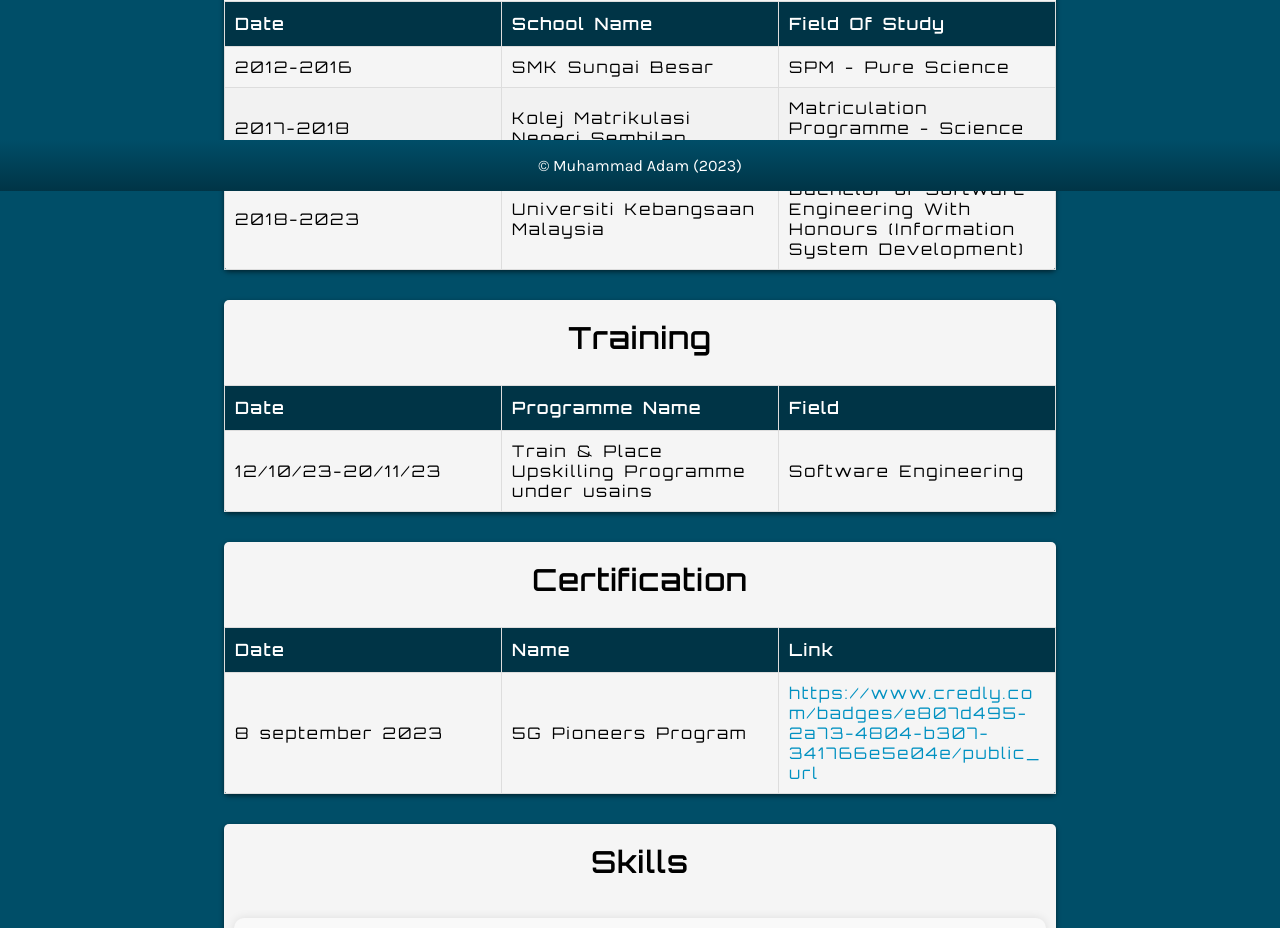
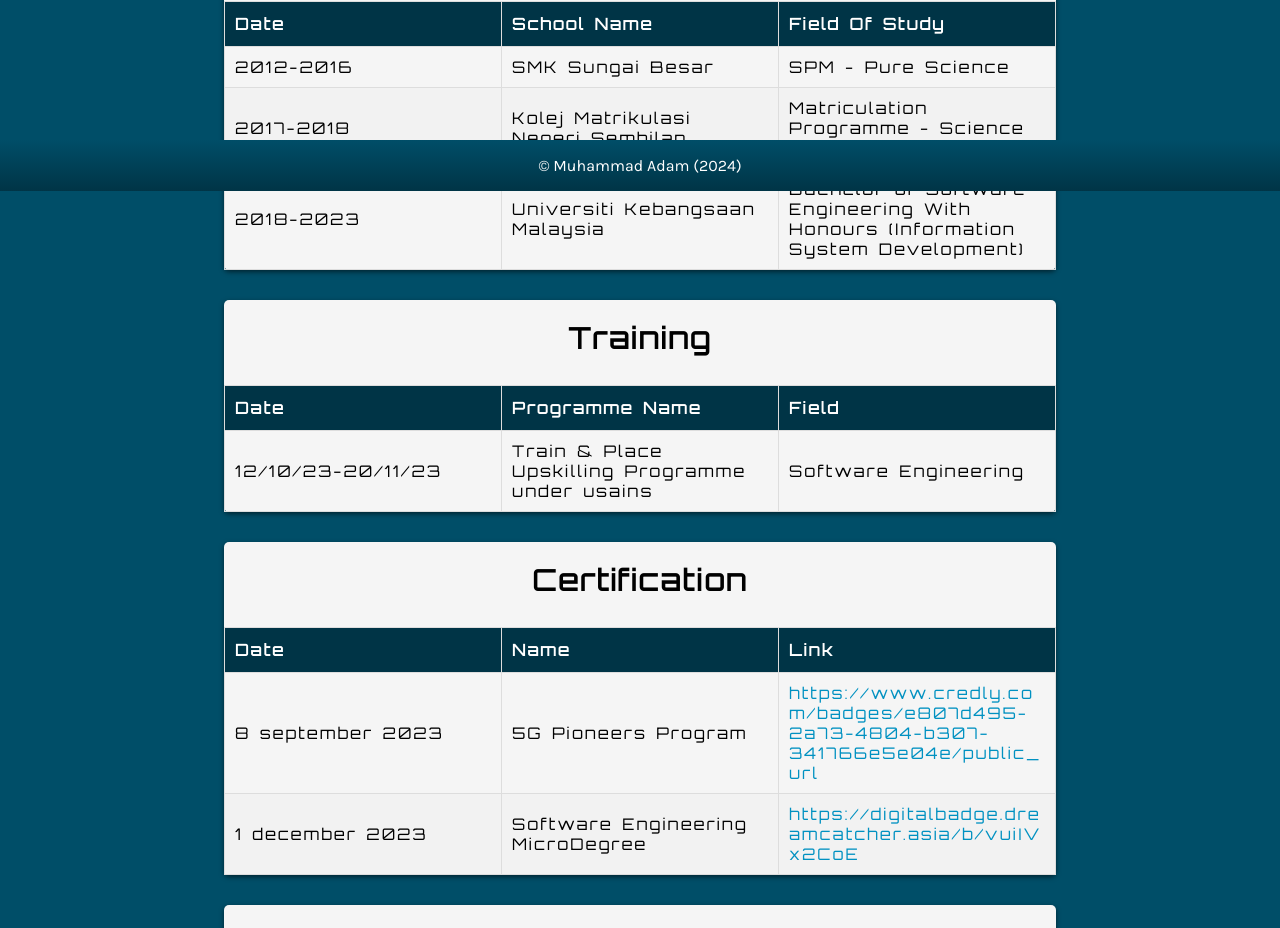
Before and after one commit to Ryuuchi53/portfolio, a React (Create React App) app: page /about in a window 1280 px wide. Shown: the part 612-1540 px from the top of the page. Built offline with nearby package versions, Linux system fonts and the light colour scheme.

Commit message:
update footer and update cert

```diff
--- a/src/Footer.js
+++ b/src/Footer.js
@@ -2,7 +2,7 @@ export default function Footer() {
     return (
         <footer>
             <div className="footer-text">
-                <p>&copy; Muhammad Adam (2023)</p>
+                <p>&copy; Muhammad Adam (2024)</p>
             </div>
         </footer>
     );
--- a/src/TableCert.js
+++ b/src/TableCert.js
@@ -5,6 +5,11 @@ const data = [
       Date: '8 september 2023',
       'Name': '5G Pioneers Program',
       Link: 'https://www.credly.com/badges/e807d495-2a73-4804-b307-341766e5e04e/public_url'
+    },
+    {
+      Date: '1 december 2023',
+      'Name': 'Software Engineering MicroDegree',
+      Link: 'https://digitalbadge.dreamcatcher.asia/b/vuiIVx2CoE'
     },
 ];
 
```
